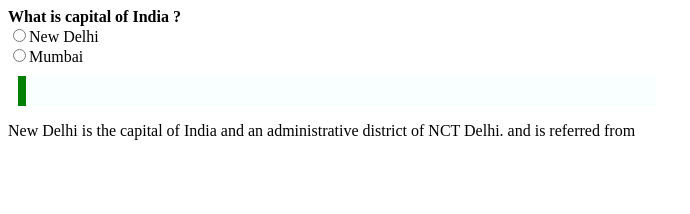
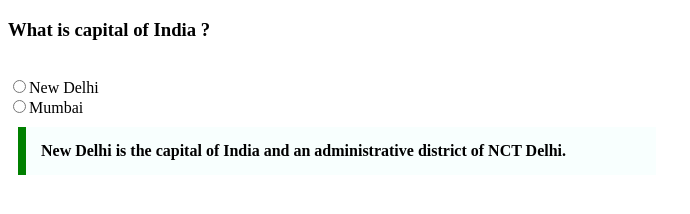
Before and after one commit to acciojob/trivia-shubhamj420, a website: page main.html in a window 1280 px wide. Shown: the whole page, without its empty margins (0-690 px from the left). Drawn offline with Linux system fonts and the light colour scheme.

Commit message:
completed the code

```diff
--- a/main.html
+++ b/main.html
@@ -7,11 +7,14 @@
 </head>
 
 <body>
-	<b>What is capital of India ?  </b><br>
-	<input type="radio"<br>New Delhi<br>
-		<input type="radio"<br>Mumbai<br>
-	<blockquote cite="https://en.wikipedia.org/wiki/New_Delhi"></blockquote>
-	<p>New Delhi is the capital of India and an administrative district of NCT Delhi. and is referred from</p>
+	<h3>What is capital of India ?  </h3><br>
+	<label for="New_Delhi"><input type="radio" id="New_Delhi">New Delhi</label><br>
+    <label for="Mumbai"><input type="radio" id="Mumbai">Mumbai</label>
+
+	<blockquote cite="https://en.wikipedia.org/wiki/New_Delhi">
+		New Delhi is the capital of India and an administrative district of NCT Delhi.
+	</blockquote>
+
     <script type="text/javascript" src="./script.js">
 </script>
 
```
